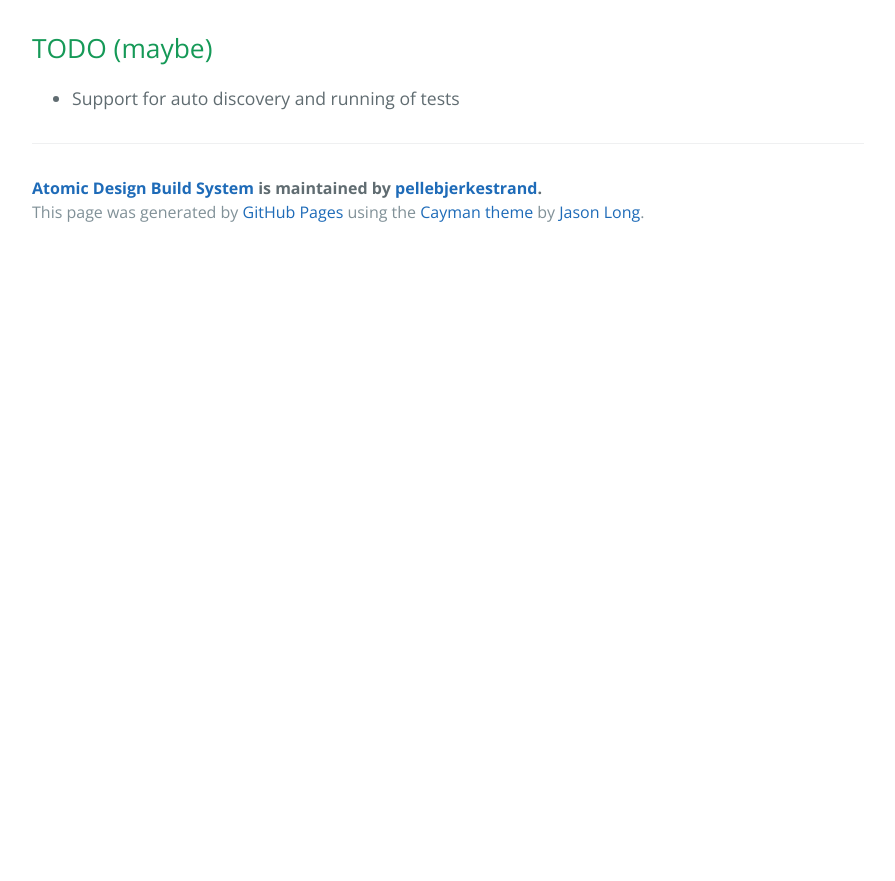
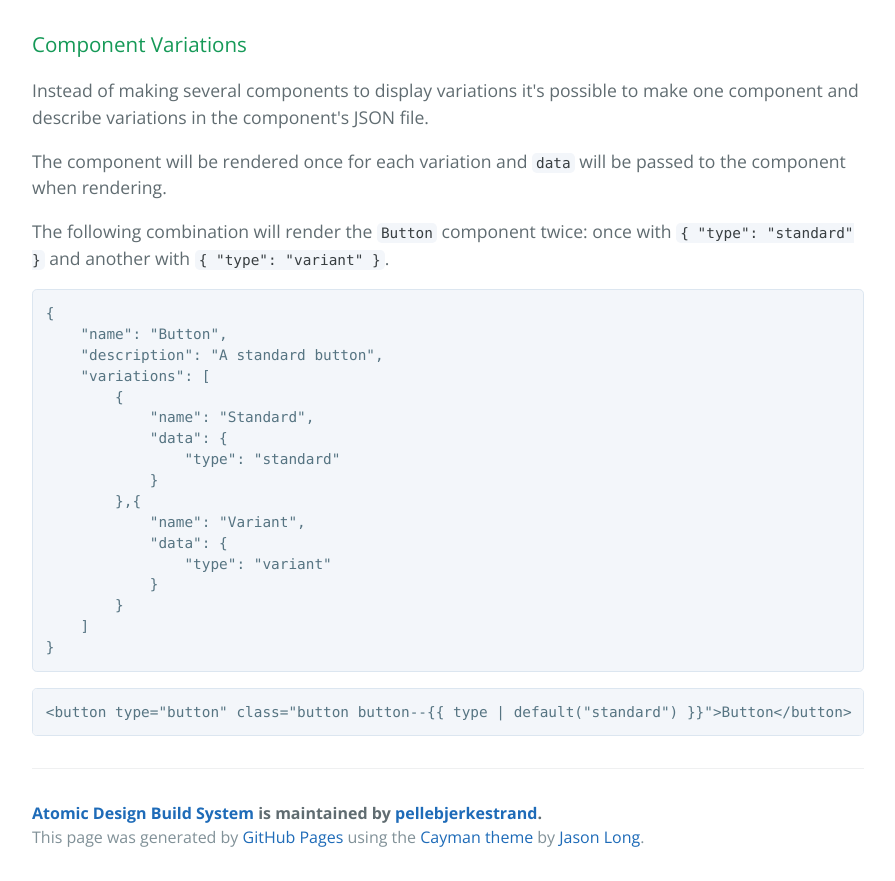
Before and after one commit to pellebjerkestrand/AtomicDesignBuildSystem, a plain HTML site: page index.html in a window 1280 px wide. Shown: the part 3906-4787 px from the top of the page, without its empty margins (192-1087 px from the left). Before the commit the page ends 4162 px from the top, so only its background shows below. Drawn offline with nearby package versions, Linux system fonts and the light colour scheme.

```diff
--- a/index.html
+++ b/index.html
@@ -153,12 +153,36 @@
 }
 </code></pre>
 
-<h2>
-<a id="todo-maybe" class="anchor" href="#todo-maybe" aria-hidden="true"><span class="octicon octicon-link"></span></a>TODO (maybe)</h2>
+<h3>
+<a id="component-variations" class="anchor" href="#component-variations" aria-hidden="true"><span class="octicon octicon-link"></span></a>Component Variations</h3>
 
-<ul>
-<li>Support for auto discovery and running of tests</li>
-</ul>
+<p>Instead of making several components to display variations it's possible to make one component and describe variations in the component's JSON file.</p>
+
+<p>The component will be rendered once for each variation and <code>data</code> will be passed to the component when rendering.</p>
+
+<p>The following combination will render the <code>Button</code> component twice: once with <code>{ "type": "standard" }</code> and another with <code>{ "type": "variant" }</code>.</p>
+
+<pre><code>{
+    "name": "Button",
+    "description": "A standard button",
+    "variations": [
+        {
+            "name": "Standard",
+            "data": {
+                "type": "standard"
+            }
+        },{
+            "name": "Variant",
+            "data": {
+                "type": "variant"
+            }
+        }
+    ]
+}
+</code></pre>
+
+<pre><code>&lt;button type="button" class="button button--{{ type | default("standard") }}"&gt;Button&lt;/button&gt;
+</code></pre>
 
       <footer class="site-footer">
         <span class="site-footer-owner"><a href="https://github.com/pellebjerkestrand/AtomicDesignBuildSystem">Atomic Design Build System</a> is maintained by <a href="https://github.com/pellebjerkestrand">pellebjerkestrand</a>.</span>
```
Also changed, not shown: params.json (+1 -1 lines).
